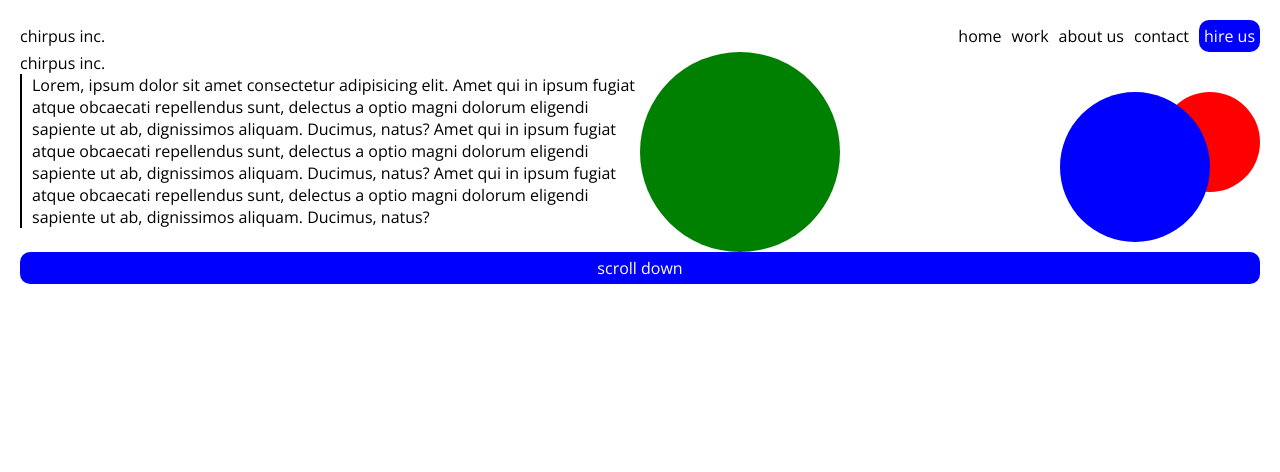
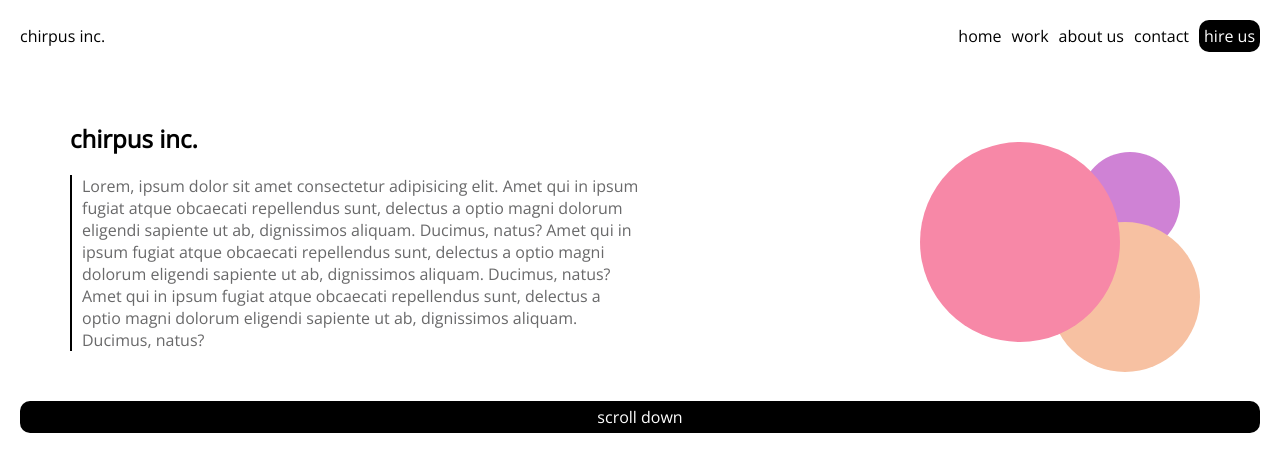
Before and after one commit to arjun92homebiz/lab1pt2, a plain HTML site: page index.html in a window 1280 px wide. Drawn offline with nearby package versions, Linux system fonts and the light colour scheme.

Commit message:
updated title

```diff
--- a/index.html
+++ b/index.html
@@ -4,7 +4,7 @@
   <meta charset="UTF-8">
   <meta name="viewport" content="width=device-width, initial-scale=1.0">
   <meta http-equiv="X-UA-Compatible" content="ie=edge">
-  <title>Document</title>
+  <title>Lab 2</title>
   <link rel="stylesheet" href="styles.css">
   <link href="https://fonts.googleapis.com/css?family=Open+Sans" rel="stylesheet">
 </head>
@@ -23,7 +23,7 @@
 
   <main>
     <section class="about">
-      <p>chirpus inc.</p>
+      <h2>chirpus inc.</h2>
       <p class="about_text">Lorem, ipsum dolor sit amet consectetur adipisicing elit. Amet qui in ipsum fugiat atque obcaecati repellendus sunt, delectus a optio magni dolorum eligendi sapiente ut ab, dignissimos aliquam. Ducimus, natus? Amet qui in ipsum fugiat atque obcaecati repellendus sunt, delectus a optio magni dolorum eligendi sapiente ut ab, dignissimos aliquam. Ducimus, natus? Amet qui in ipsum fugiat atque obcaecati repellendus sunt, delectus a optio magni dolorum eligendi sapiente ut ab, dignissimos aliquam. Ducimus, natus?</p>
     </section>
     <section class="circles">
--- a/styles.css
+++ b/styles.css
@@ -1,4 +1,4 @@
-body {
+ body {
   margin: 20px;
   padding: 0;
   font-family: 'Open Sans', sans-serif;
@@ -7,6 +7,7 @@ body {
 header, nav, main {
   display: flex;
   flex-direction: column;
+  text-align: left;
 }
 
 p {
@@ -21,16 +22,20 @@ a {
 .about_text {
   border-left: 2px solid black;
   padding-left: 10px;
+  color: #69696a;
 }
 
 .button {
-  background-color: blue;
+  background-color: black;
   padding: 5px;
   border-radius: 10px;
   text-align: center;
   color: white;
 }
 
+main {
+  padding: 50px;
+}
 footer {
   display: flex;
   flex-direction: column;
@@ -40,26 +45,29 @@ footer {
   .circle1 {
     width: 100px;
     height: 100px;
-    background-color: red;
+    background-color: #cf82d5;
     border-radius: 50%;
-    position:  absolute;
-    right: 0;
-    top: 40px;
+    position: absolute;
+    right: 30px;
+    top: 50px;
   }
   .circle2 {
     width: 150px;
     height: 150px;
-    background-color: blue;
+    background-color: #f7c1a2;
     border-radius: 50%;
-    position:  absolute;
-    right: 50px;
-    top: 40px;
+    position: absolute;
+    right: 10px;
+    top: 120px;
   }
   .circle3 {
     width: 200px;
     height: 200px;
-    background-color: green;
+    background-color:#f788a7;
     border-radius: 50%;
+    position: absolute;
+    right: 90px;
+    top: 40px;
   }
 
   header, nav {
```
